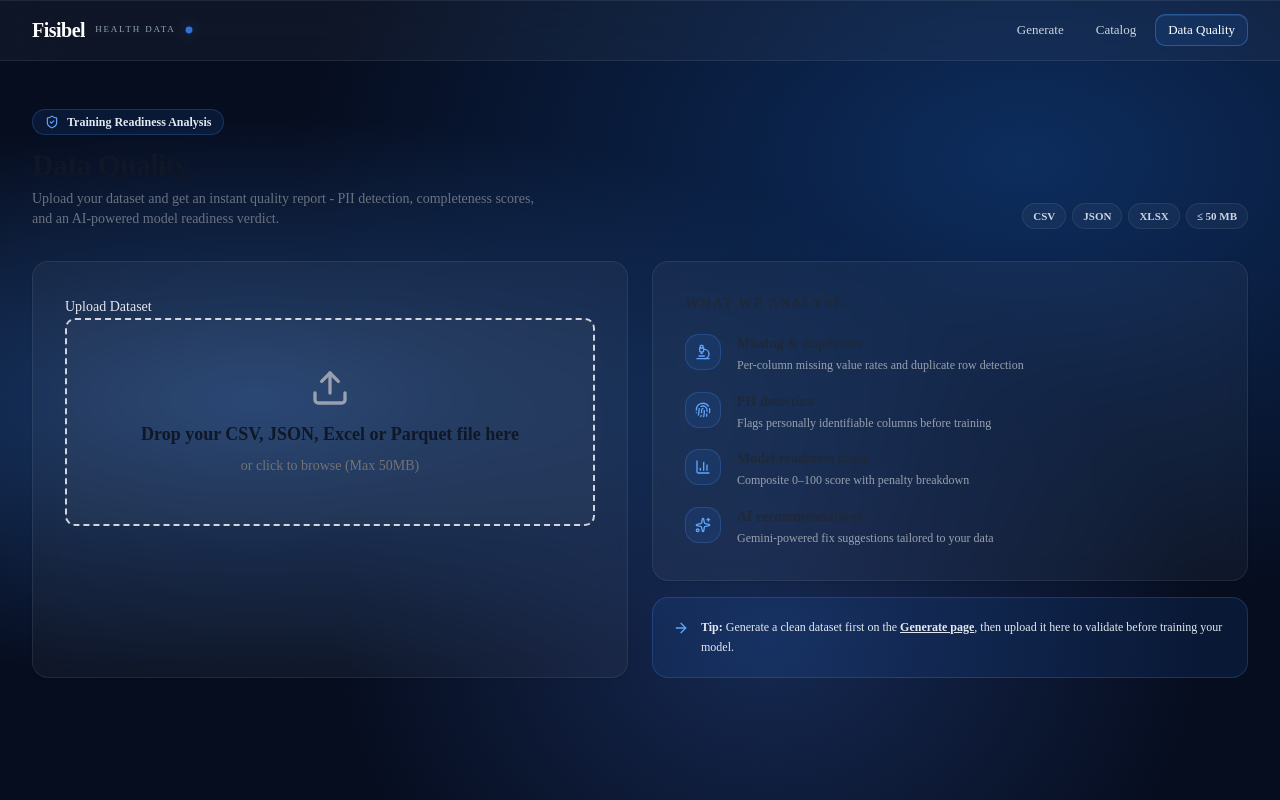
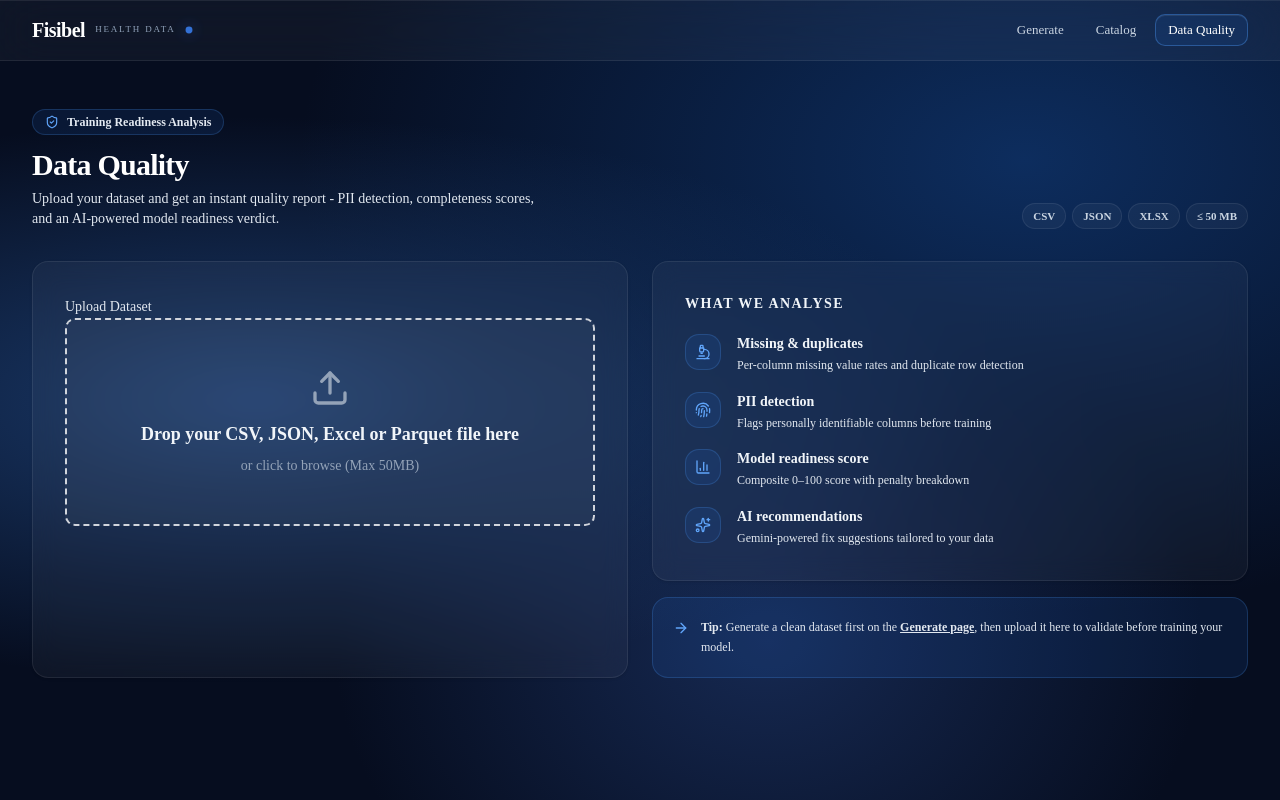
Before and after one commit to Valentinetemi/fisibel, a Next.js app: page /data-quality in a window 1280 px wide. Built offline with nearby package versions, Linux system fonts and the light colour scheme.

Commit message:
changed the bg-card

```diff
--- a/app/catalog/page.tsx
+++ b/app/catalog/page.tsx
@@ -133,14 +133,14 @@ export default function CatalogPage() {
           {/* Hero Section */}
           <motion.div variants={itemVariants} className="space-y-2">
             <h1 className="text-2xl sm:text-3xl lg:text-4xl font-bold">African Data Infrastructure</h1>
-            <p className="text-sm sm:text-base lg:text-lg text-muted-foreground max-w-2xl">
+            <p className="text-sm sm:text-base lg:text-lg text-[#e2e8f0] max-w-2xl">
               Browse and download pre-generated synthetic African datasets. All datasets include realistic country-specific data, demographics, and metrics.
             </p>
           </motion.div>
 
           {/* Datasets Grid */}
           <motion.div variants={itemVariants}>
-            <h3 className="text-xs sm:text-sm font-medium mb-3 sm:mb-4 text-muted-foreground uppercase tracking-wider">
+            <h3 className="text-xs sm:text-sm font-medium mb-3 sm:mb-4 text-[#94a3b8] uppercase tracking-wider">
               Available Datasets ({datasets.length})
             </h3>
 
@@ -155,12 +155,12 @@ export default function CatalogPage() {
                 ))}
               </div>
             ) : error ? (
-              <div className="rounded-lg border border-red-200 dark:border-red-900 bg-red-50 dark:bg-red-950/50 p-4 text-center">
+              <div className="rounded-lg border border-red-900 dark:border-red-900 bg-red-50 dark:bg-red-950/50 p-4 text-center">
                 <p className="text-sm text-red-900 dark:text-red-100">{error}</p>
               </div>
             ) : datasets.length === 0 ? (
-              <div className="rounded-lg border border-dashed border-border bg-card/50 p-12 text-center">
-                <p className="text-muted-foreground">
+              <div className="rounded-lg border border-dashed border-border bg-card/20 p-12 text-center">
+                <p className="text-[#cbd5e1]">
                   No datasets available yet. Generate one on the Generate page.
                 </p>
               </div>
@@ -185,9 +185,9 @@ export default function CatalogPage() {
           </motion.div>
 
           {/* Info Section */}
-          <motion.div variants={itemVariants} className="rounded-lg border border-border bg-card p-4 sm:p-6">
-            <h3 className="text-base sm:text-lg font-semibold mb-3">About These Datasets</h3>
-            <ul className="space-y-2 text-xs sm:text-sm text-muted-foreground">
+          <motion.div variants={itemVariants} className="rounded-lg border border-border bg-card/90 p-4 sm:p-6">
+            <h3 className="text-base sm:text-lg font-semibold mb-3 text-[#1e3a5f]">About These Datasets</h3>
+            <ul className="space-y-2 text-xs sm:text-sm text-[#1e2945]">
               <li className="flex gap-2">
                 <span className="text-primary">→</span>
                 <span>
@@ -198,8 +198,7 @@ export default function CatalogPage() {
               <li className="flex gap-2">
                 <span className="text-primary">→</span>
                 <span>
-                  <strong>Domain-Specific:</strong> Healthcare, FinTech, Agriculture,
-                  Education, Energy, and Labor datasets
+                  <strong>Domain-Specific:</strong> Healthcare
                 </span>
               </li>
               <li className="flex gap-2">
--- a/app/data-quality/page.tsx
+++ b/app/data-quality/page.tsx
@@ -82,8 +82,8 @@ export default function DataQualityPage() {
                     <ShieldCheck className="w-3.5 h-3.5 text-[#60a5fa]" />
                     <span className="text-xs font-semibold text-slate-200">Training Readiness Analysis</span>
                   </div>
-                  <h1 className="text-2xl sm:text-3xl font-bold text-gray-900 tracking-tight">Data Quality</h1>
-                  <p className="text-sm text-gray-500 mt-1.5 max-w-lg">
+                  <h1 className="text-2xl sm:text-3xl font-bold text-white tracking-tight">Data Quality</h1>
+                  <p className="text-sm text-[#e2e8f0] mt-1.5 max-w-lg">
                     Upload your dataset and get an instant quality report - PII detection, completeness scores, and an AI-powered model readiness verdict.
                   </p>
                 </div>
@@ -125,7 +125,7 @@ export default function DataQualityPage() {
                             animate={{ scale: [1, 1.4, 1], opacity: [1, 0.5, 1] }}
                             transition={{ duration: 1.2, repeat: Infinity }}
                           />
-                          <span className="text-xs text-gray-500 font-medium">Analyzing your dataset…</span>
+                          <span className="text-xs text-[#cbd5e1] font-medium">Analyzing your dataset…</span>
                         </div>
                         {[1, 0.85, 0.7, 0.55].map((w, i) => (
                           <Skeleton key={i} className="h-3 rounded-full" style={{ width: `${w * 100}%` }} />
@@ -139,7 +139,7 @@ export default function DataQualityPage() {
                 <div className="flex flex-col gap-4">
                   {/* Features */}
                   <div className="rounded-2xl border border-white/[0.08] bg-white/[0.04] shadow-sm p-6 sm:p-8 backdrop-blur-md">
-                    <h3 className="text-sm font-bold text-gray-800 uppercase tracking-widest mb-5">What we analyse</h3>
+                    <h3 className="text-sm font-bold text-[#f1f5f9] uppercase tracking-widest mb-5">What we analyse</h3>
                     <div className="flex flex-col gap-4">
                       {FEATURES.map((f, i) => (
                         <motion.div
@@ -153,8 +153,8 @@ export default function DataQualityPage() {
                             <f.icon className="w-4 h-4 text-[#60a5fa]" />
                           </div>
                           <div>
-                            <p className="text-sm font-semibold text-gray-800">{f.label}</p>
-                            <p className="text-xs text-gray-400 mt-0.5 leading-relaxed">{f.desc}</p>
+                            <p className="text-sm font-semibold text-[#f1f5f9]">{f.label}</p>
+                            <p className="text-xs text-[#e2e8f0] mt-0.5 leading-relaxed">{f.desc}</p>
                           </div>
                         </motion.div>
                       ))}
@@ -187,8 +187,8 @@ export default function DataQualityPage() {
               {/* Results header */}
               <div className="flex items-center justify-between mb-6">
                 <div>
-                  <h1 className="text-2xl font-bold text-gray-900 tracking-tight">Quality Report</h1>
-                  <p className="text-sm text-gray-400 mt-0.5">Analysis complete · {new Date().toLocaleDateString('en-GB', { day: 'numeric', month: 'short', year: 'numeric' })}</p>
+                  <h1 className="text-2xl font-bold text-white tracking-tight">Quality Report</h1>
+                  <p className="text-sm text-[#cbd5e1] mt-0.5">Analysis complete · {new Date().toLocaleDateString('en-GB', { day: 'numeric', month: 'short', year: 'numeric' })}</p>
                 </div>
                 <button
                   onClick={() => setAnalysis(null)}
--- a/components/FileUpload.tsx
+++ b/components/FileUpload.tsx
@@ -110,20 +110,20 @@ export function FileUpload({ onFileSelect, isLoading = false }: FileUploadProps)
                 animate={{ opacity: 1, scale: 1 }}
               >
                 <FileText className="mx-auto mb-3 h-8 w-8 text-[#60a5fa] dark:text-[#60a5fa]" />
-                <p className="text-sm font-semibold text-gray-900 dark:text-white">
+                <p className="text-sm font-semibold text-[#f1f5f9] dark:text-white">
                   {fileName}
                 </p>
-                <p className="mt-1 text-xs text-muted-foreground">
+                <p className="mt-1 text-xs text-[#94a3b8]">
                   Ready to analyze
                 </p>
               </motion.div>
             ) : (
               <motion.div>
-                <Upload className="mx-auto mb-3 h-10 w-10 text-gray-400 dark:text-gray-500" />
-                <p className="text-base sm:text-lg font-semibold text-gray-900 dark:text-white">
+                <Upload className="mx-auto mb-3 h-10 w-10 text-[#94a3b8] dark:text-[#94a3b8]" />
+                <p className="text-base sm:text-lg font-semibold text-[#f1f5f9] dark:text-white">
                   Drop your CSV, JSON, Excel or Parquet file here
                 </p>
-                <p className="mt-2 text-xs sm:text-sm text-muted-foreground">
+                <p className="mt-2 text-xs sm:text-sm text-[#94a3b8]">
                   or click to browse (Max 50MB)
                 </p>
               </motion.div>
```
